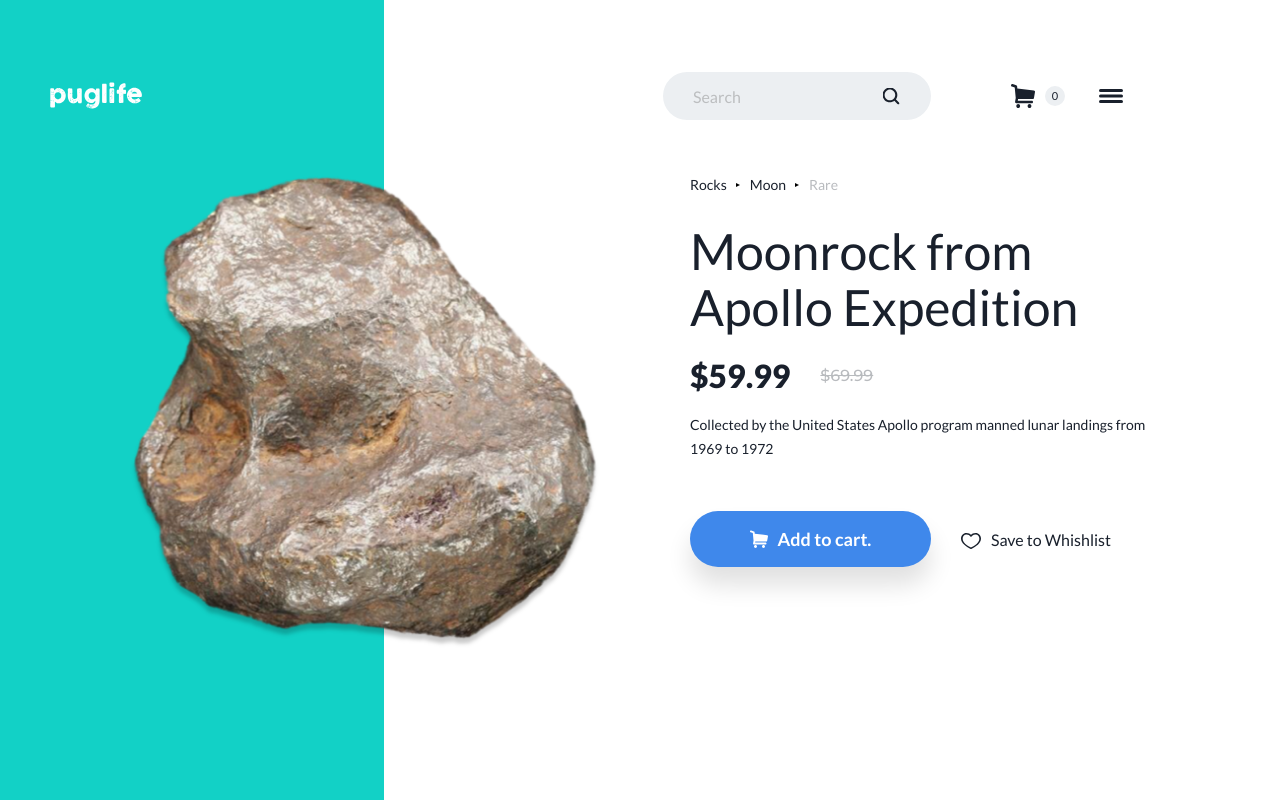
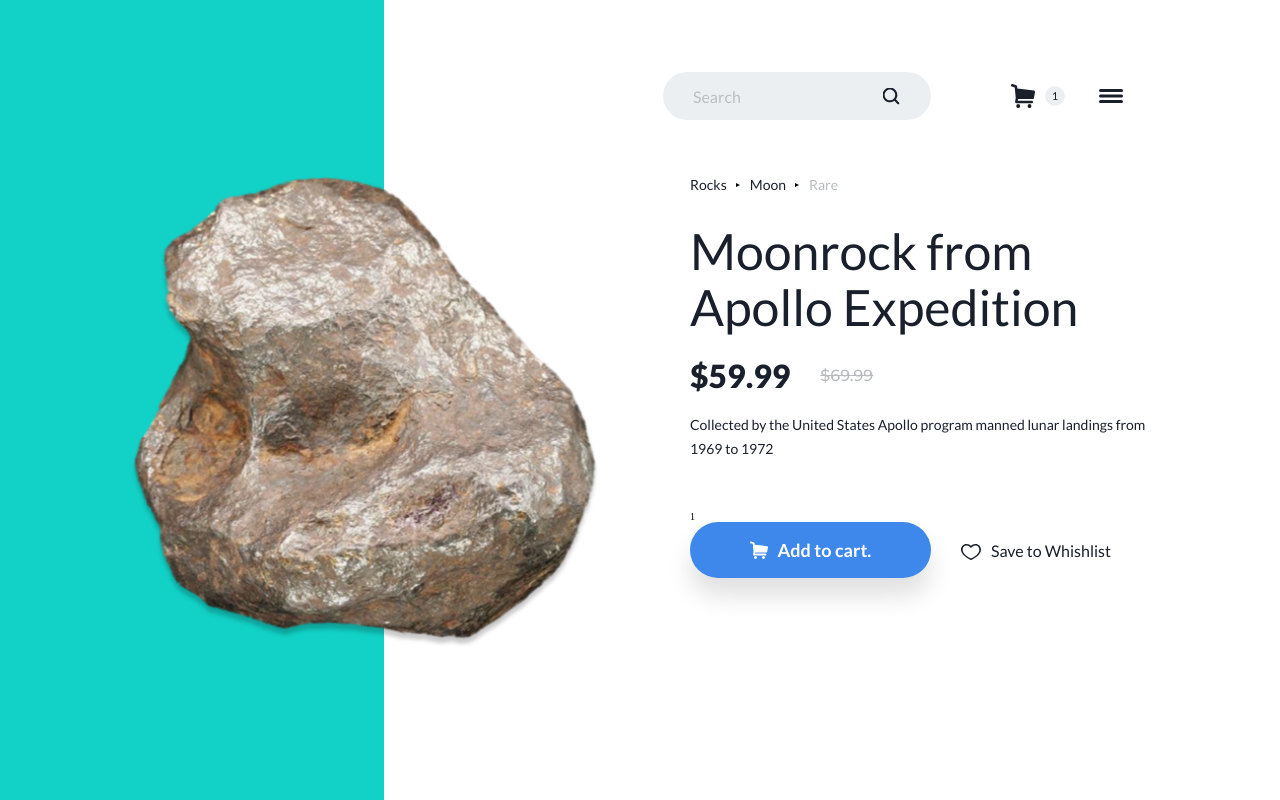
Before and after one commit to mario-iamb/one-more, a plain HTML site: page html/index.html in a window 1280 px wide. Drawn offline with Linux system fonts and the light colour scheme.

Commit message:
progress on sessionStorage

```diff
--- a/html/index.html
+++ b/html/index.html
@@ -12,9 +12,9 @@
         <header class="header">
             <div class="header__wrapper">
                 <div class="header__branding">
-                    <a href="index.html" class="header__branding-link">
+                    <!-- <a href="index.html" class="header__branding-link">
                         <img src="../css/images/puglife-logo.svg" alt="Puglife">
-                    </a>
+                    </a> -->
                 </div>
 
                 <div class="header__search">
@@ -30,7 +30,7 @@
 
                 <a href="#" class="header__minicart">
                     <img src="../css/images/cart.svg">
-                    <span class="header__minicart-counter">0</span>
+                    <span class="header__minicart-counter">1</span>
                 </a>
 
                 <button class="header__show-navigation icon-button">
@@ -74,6 +74,10 @@
                         <p>Collected by the United States Apollo program manned lunar landings from 1969 to 1972</p>
                     </div>
 
+                    <div class="product__quantity">
+                        <span class="product__quantity-value">1</span>
+                    </div>
+
                     <div class="product__actions">
                         <button class="button button--add-to-cart">
                             <span class="button__icon--cart"></span>
--- a/js/script.js
+++ b/js/script.js
@@ -1 +1 @@
-!function u(i,c,f){function a(t,e){if(!c[t]){if(!i[t]){var n="function"==typeof require&&require;if(!e&&n)return n(t,!0);if(s)return s(t,!0);var r=new Error("Cannot find module '"+t+"'");throw r.code="MODULE_NOT_FOUND",r}var o=c[t]={exports:{}};i[t][0].call(o.exports,function(e){return a(i[t][1][e]||e)},o,o.exports,u,i,c,f)}return c[t].exports}for(var s="function"==typeof require&&require,e=0;e<f.length;e++)a(f[e]);return a}({1:[function(e,t,n){"use strict";Object.defineProperty(n,"__esModule",{value:!0}),n.default=function(){document.querySelector(".header__minicart").addEventListener("click",function(e){e.preventDefault(),console.log("you clicked basket")})}},{}],2:[function(e,t,n){"use strict";var r,o=e("./components/testModule"),u=(r=o)&&r.__esModule?r:{default:r};var i=function e(){!function(e,t){if(!(e instanceof t))throw new TypeError("Cannot call a class as a function")}(this,e),this.testModule=new u.default};document.addEventListener("DOMContentLoaded",function(){return new i})},{"./components/testModule":1}]},{},[2]);
+!function u(i,c,a){function f(t,e){if(!c[t]){if(!i[t]){var n="function"==typeof require&&require;if(!e&&n)return n(t,!0);if(s)return s(t,!0);var r=new Error("Cannot find module '"+t+"'");throw r.code="MODULE_NOT_FOUND",r}var o=c[t]={exports:{}};i[t][0].call(o.exports,function(e){return f(i[t][1][e]||e)},o,o.exports,u,i,c,a)}return c[t].exports}for(var s="function"==typeof require&&require,e=0;e<a.length;e++)f(a[e]);return f}({1:[function(e,t,n){"use strict";Object.defineProperty(n,"__esModule",{value:!0}),n.default=function(){document.querySelector(".header__minicart").addEventListener("click",function(e){e.preventDefault();var t={item:document.querySelector(".product__title").innerHTML,price:document.querySelector(".product__price--current").innerHTML,qty:document.querySelector(".header__minicart-counter").innerHTML},n=JSON.stringify(t);sessionStorage.setItem("cart",n)})}},{}],2:[function(e,t,n){"use strict";var r,o=e("./components/testModule"),u=(r=o)&&r.__esModule?r:{default:r};var i=function e(){!function(e,t){if(!(e instanceof t))throw new TypeError("Cannot call a class as a function")}(this,e),this.testModule=new u.default};document.addEventListener("DOMContentLoaded",function(){return new i})},{"./components/testModule":1}]},{},[2]);
```
Also changed, not shown: webapp/packages/js/components/testModule.js (+40 -13 lines).
